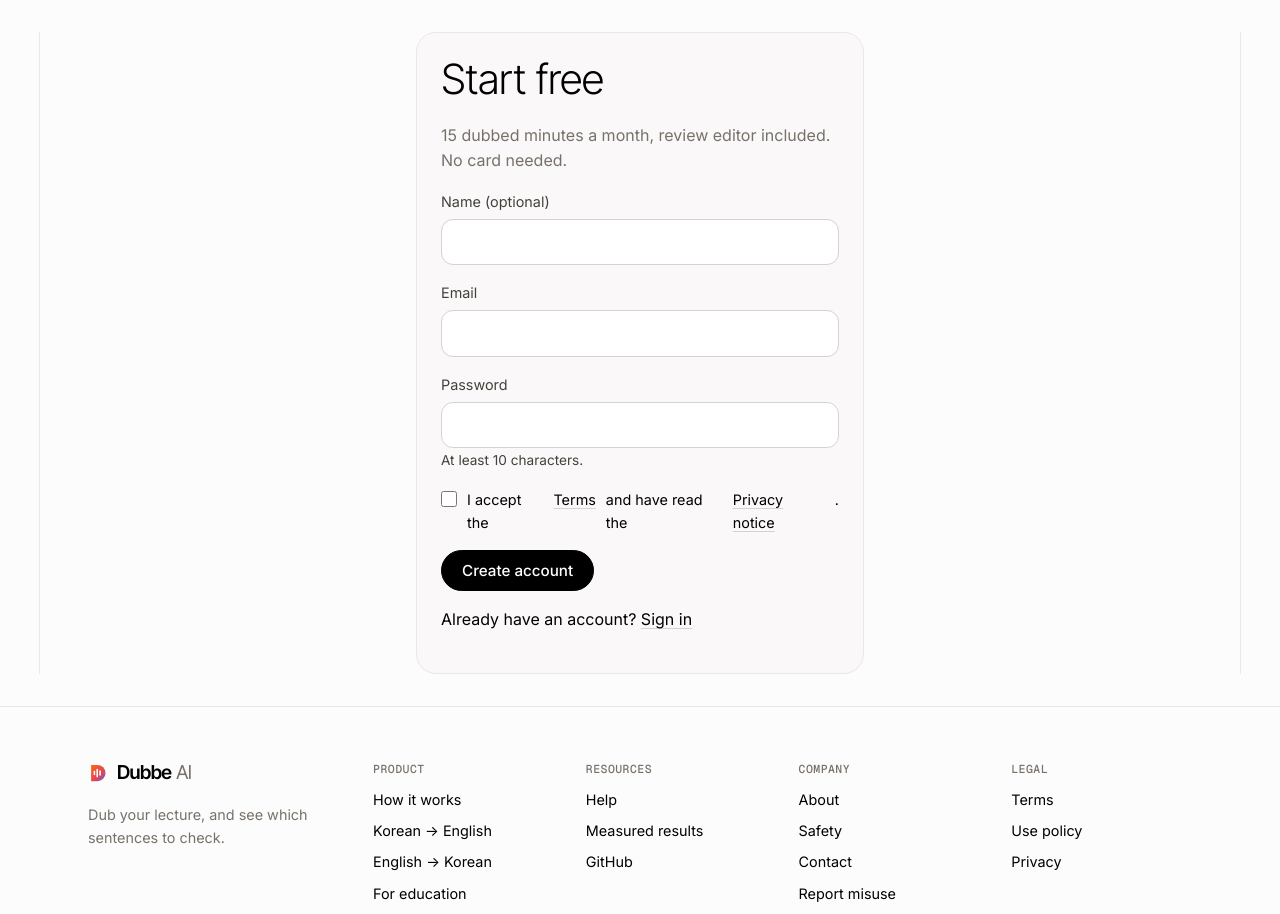
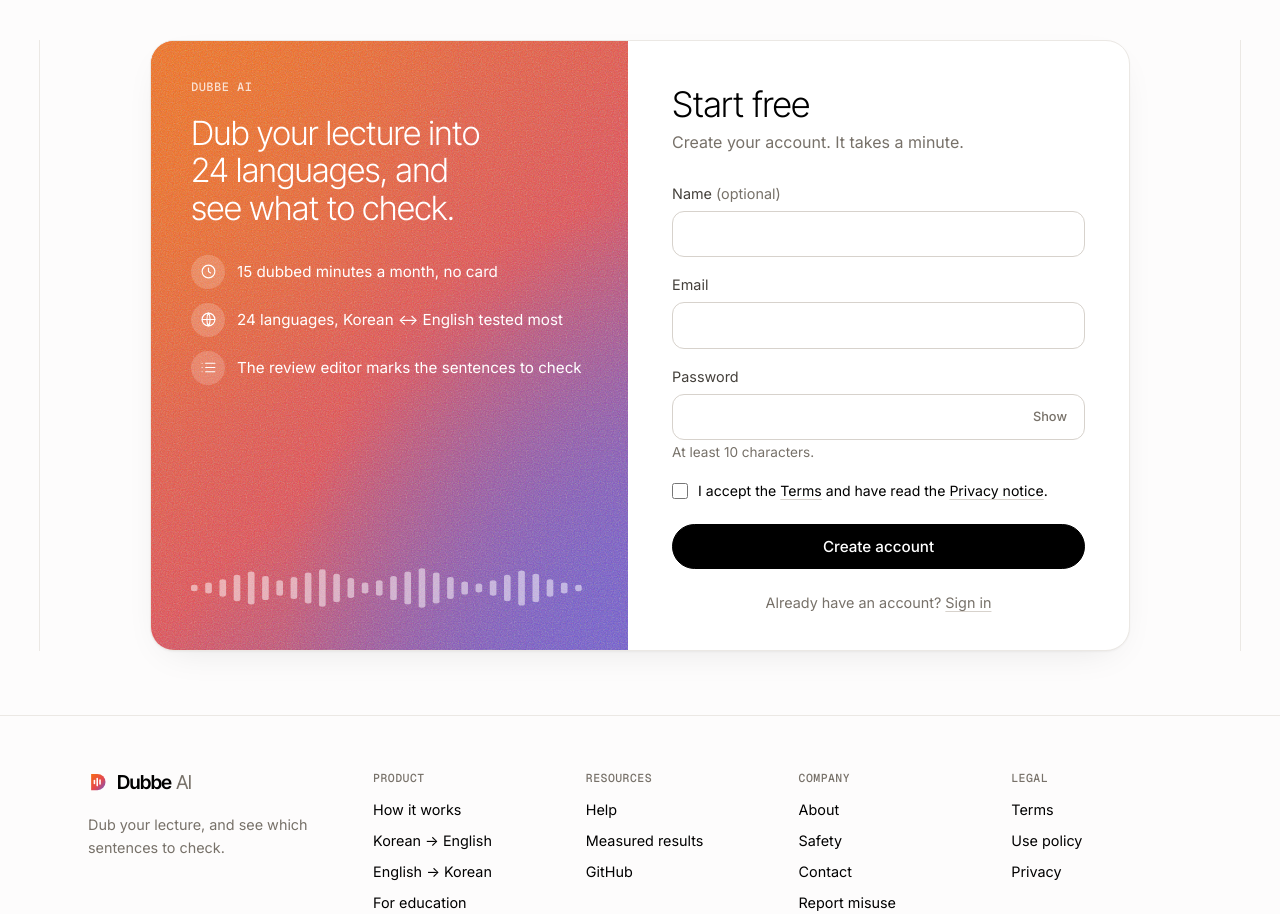
Before and after one commit to 0C2L2/dubbe-ai, a FastAPI app: page /signup in a window 1280 px wide. Shown: the part 65-979 px from the top of the page. Run offline with FastAPI, Linux system fonts and the light colour scheme.

Commit message:
Sign up / sign in redesigned: the form beside a gradient panel
The panel says what you get (15 min a month, 24 languages, the review
editor); the form has a Show switch on passwords, the consent line no
longer breaks into columns, one full-width button. Same fields and
actions. The side animation now starts at 1640 px: at 1440 its labels
were cut off.

```diff
--- a/src/dubbe/web/static/app.js
+++ b/src/dubbe/web/static/app.js
@@ -752,6 +752,14 @@
   poll();
 });
 
+// Password fields: Show / Hide what was typed.
+document.querySelectorAll('[data-show-pw]').forEach(b => b.addEventListener('click', () => {
+  const input = b.previousElementSibling, show = input.type === 'password';
+  input.type = show ? 'text' : 'password';
+  b.textContent = show ? 'Hide' : 'Show';
+  b.setAttribute('aria-label', show ? 'Hide the password' : 'Show the password');
+}));
+
 // Side art (public pages, wide screens only): one piece of speech goes through the dubbing pipeline down the margins,
 // in order - nothing exists below a step until that step has made it. Left: noisy voice in -> SEPARATE VOICE -> clean
 // voice -> SPEECH -> TEXT -> Korean text, out at the bottom; right: TRANSLATE -> English text -> VOICE CLONE -> a new
--- a/src/dubbe/web/static/style.css
+++ b/src/dubbe/web/static/style.css
@@ -38,7 +38,7 @@
   pointer-events: none; opacity: .5; }  /* quiet: the page is what to look at */
 .side-art [data-wave="in"] { left: 0; }
 .side-art [data-wave="out"] { right: 16px; }  /* clear of the scrollbar */
-@media (min-width: 1440px) { .side-art canvas { display: block; } }
+@media (min-width: 1640px) { .side-art canvas { display: block; } }  /* at 1440 the margins cut its labels off */
 
 /* ---------- header ---------- */
 .site-head { position: sticky; top: 0; z-index: 20; background: rgba(253, 252, 252, .86); backdrop-filter: saturate(1.4) blur(12px); border-bottom: 1px solid var(--line); }
@@ -974,3 +974,35 @@
 .live-bar button, .live-bar form { margin: 0; } .live-bar [hidden] { display: none; }
 .live-lines { min-height: 7em; border-left: 3px solid var(--line); padding-left: 12px; }
 .live-lines p { margin: 0 0 8px; }
+
+/* ---------- sign up, sign in, passwords: the form beside a panel in the brand's gradient (auth.html) ---------- */
+.auth { display: grid; grid-template-columns: 1fr 1.05fr; max-width: 980px; margin: 40px auto 64px; background: #fff;
+  border: 1px solid var(--line); border-radius: 24px; overflow: hidden; box-shadow: 0 1px 2px rgba(0, 0, 0, .04), 0 12px 40px -18px rgba(0, 0, 0, .12); }
+.auth-art { display: flex; flex-direction: column; gap: 22px; padding: 40px; color: #fff; min-height: 560px; }
+.auth-art .eyebrow { color: rgba(255, 255, 255, .78); margin: 0; }
+.auth-art h2 { margin: 0; color: #fff; font-size: clamp(1.7rem, 2.6vw, 2.15rem); line-height: 1.12; }
+.auth-sub { margin: 0; color: rgba(255, 255, 255, .86); max-width: 30ch; }
+.auth-points { list-style: none; padding: 0; margin: 6px 0 0; display: grid; gap: 14px; }
+.auth-points li { display: flex; align-items: center; gap: 12px; margin: 0; font-size: .95rem; }
+.auth-points .auth-ico { display: grid; place-items: center; width: 34px; height: 34px; flex: none; border-radius: 50%; background: rgba(255, 255, 255, .18); }
+.auth-points .auth-ico svg { display: block; width: 17px; height: 17px; margin: 0; }
+.auth-wave { margin-top: auto; width: 100%; height: 44px; fill: rgba(255, 255, 255, .5); }
+.auth-form { padding: 44px 44px 36px; }
+.auth-form h1 { font-size: 2.2rem; margin: 0 0 .2em; }
+.auth-form > .muted { margin-bottom: 26px; }
+.auth-form button.block { margin-top: 6px; padding: 14px 20px; }
+.auth-check { font-size: .88rem; color: var(--ink-3); }
+.auth-forgot { margin: -8px 0 16px; font-size: .85rem; text-align: right; }
+.auth-alt { margin: 22px 0 0; text-align: center; font-size: .9rem; color: var(--muted); }
+.pw { position: relative; display: block; }
+.pw input { padding-right: 70px; }
+.pw button { position: absolute; right: 6px; top: 50%; transform: translateY(-50%); padding: 6px 12px; background: none; border: 0;
+  color: var(--muted); font-size: .8rem; min-height: 0; }
+.pw button:hover { background: var(--panel); color: var(--ink); }
+@media (max-width: 820px) {
+  .auth { grid-template-columns: 1fr; margin: 20px auto 40px; }
+  .auth-art { min-height: 0; padding: 26px 24px; gap: 14px; }
+  .auth-art h2 { font-size: 1.5rem; }
+  .auth-points, .auth-wave { display: none; }
+  .auth-form { padding: 28px 24px; }
+}
--- a/src/dubbe/web/templates/auth.html
+++ b/src/dubbe/web/templates/auth.html
@@ -1,51 +1,84 @@
 {% extends "base.html" %}
+{% from "_parts.html" import icon %}
 {% block title %}{{ {"signup": "Sign up", "signin": "Sign in", "forgot": "Forgot password", "reset": "New password"}[mode] }} — DUBBE{% endblock %}
+{% macro password(name, auto, hint="") -%}
+<label>Password
+  <span class="pw"><input type="password" name="{{ name }}" {{ 'minlength=10' if auto == 'new-password' }} required autocomplete="{{ auto }}">
+    <button type="button" data-show-pw aria-label="Show the password">Show</button></span>
+  {% if hint %}<small class="muted">{{ hint }}</small>{% endif %}</label>
+{%- endmacro %}
 {% block main %}
-<article style="max-width:28rem;margin:2rem auto">
+<div class="auth">
+  <aside class="auth-art grain">
+    <span class="eyebrow">Dubbe AI</span>
+    {% if mode == "signup" %}
+    <h2>Dub your lecture into {{ NAMES | length }} languages, and see what to check.</h2>
+    <ul class="auth-points">
+      <li><span class="auth-ico">{{ icon("clock") }}</span>15 dubbed minutes a month, no card</li>
+      <li><span class="auth-ico">{{ icon("globe") }}</span>{{ NAMES | length }} languages, Korean ↔ English tested most</li>
+      <li><span class="auth-ico">{{ icon("list") }}</span>The review editor marks the sentences to check</li>
+    </ul>
+    {% elif mode == "signin" %}
+    <h2>Welcome back.</h2>
+    <p class="auth-sub">Your dubs, voices and tool results are where you left them.</p>
+    {% else %}
+    <h2>Back in a minute.</h2>
+    <p class="auth-sub">A new password signs you out everywhere else, so only you are in.</p>
+    {% endif %}
+    <svg class="auth-wave" viewBox="0 0 240 40" preserveAspectRatio="none" aria-hidden="true">
+      {% for v in [6,10,16,24,30,22,14,20,28,34,26,18,10,14,22,30,36,28,20,12,8,14,24,32,26,16,10,6] %}
+      <rect x="{{ loop.index0 * 8.6 }}" y="{{ (40 - v) / 2 }}" width="4" height="{{ v }}" rx="2"/>{% endfor %}
+    </svg>
+  </aside>
+
+  <section class="auth-form">
   {% if mode == "signup" %}
     <h1>Start free</h1>
-  <p class="muted">15 dubbed minutes a month, review editor included. No card needed.</p>
+    <p class="muted">Create your account. It takes a minute.</p>
     <form method="post" action="/signup">
-    <label>Name (optional) <input name="name" value="{{ form.name or '' }}" autocomplete="name"></label>
+      <label>Name <span class="muted">(optional)</span> <input name="name" value="{{ form.name or '' }}" autocomplete="name"></label>
       <label>Email <input type="email" name="email" value="{{ form.email or '' }}" required autocomplete="email"></label>
-    <label>Password <input type="password" name="password" minlength="10" required autocomplete="new-password">
-      <small>At least 10 characters.</small></label>
-    <label><input type="checkbox" name="agree" required> I accept the <a href="/terms">Terms</a> and have read the
-      <a href="/privacy">Privacy notice</a>.</label>
-    <button>Create account</button>
+      {{ password("password", "new-password", "At least 10 characters.") }}
+      <label class="auth-check"><input type="checkbox" name="agree" required>
+        <span>I accept the <a href="/terms">Terms</a> and have read the <a href="/privacy">Privacy notice</a>.</span></label>
+      <button class="block">Create account</button>
     </form>
-  <p>Already have an account? <a href="/signin">Sign in</a></p>
+    <p class="auth-alt">Already have an account? <a href="/signin">Sign in</a></p>
 
   {% elif mode == "signin" %}
     <h1>Sign in</h1>
+    <p class="muted">Good to see you again.</p>
     <form method="post" action="/signin">
       <input type="hidden" name="next" value="{{ next }}">
       <label>Email <input type="email" name="email" value="{{ form.email or '' }}" required autocomplete="email"></label>
-    <label>Password <input type="password" name="password" required autocomplete="current-password"></label>
-    <button>Sign in</button>
+      {{ password("password", "current-password") }}
+      <p class="auth-forgot"><a href="/forgot">Forgot password?</a></p>
+      <button class="block">Sign in</button>
     </form>
-  <p><a href="/forgot">Forgot password?</a> · New here? <a href="/signup">Start free</a></p>
+    <p class="auth-alt">New here? <a href="/signup">Start free</a></p>
 
   {% elif mode == "forgot" %}
     <h1>Forgot password</h1>
     <p class="muted">We email you a link to choose a new password. It works once, for 30 minutes.</p>
     <form method="post" action="/forgot">
       <label>Email <input type="email" name="email" required autocomplete="email"></label>
-    <button>Send the link</button>
+      <button class="block">Send the link</button>
     </form>
+    <p class="auth-alt"><a href="/signin">Back to sign in</a></p>
 
   {% else %}
     <h1>Choose a new password</h1>
     {% if token %}
     <form method="post" action="/reset">
       <input type="hidden" name="token" value="{{ token }}">
-    <label>New password <input type="password" name="password" minlength="10" required autocomplete="new-password">
-      <small>At least 10 characters. You will be signed out everywhere.</small></label>
-    <button>Save password</button>
+      {{ password("password", "new-password", "At least 10 characters. You will be signed out everywhere.") }}
+      <button class="block">Save password</button>
     </form>
     {% else %}
-  <p><a href="/forgot">Ask for a new link</a>.</p>
+    <p class="muted">This link is used or expired.</p>
+    <p><a href="/forgot" role="button" class="block">Ask for a new link</a></p>
     {% endif %}
   {% endif %}
-</article>
+  </section>
+</div>
 {% endblock %}
```
Lines whose indentation alone changed are shown as unchanged.
